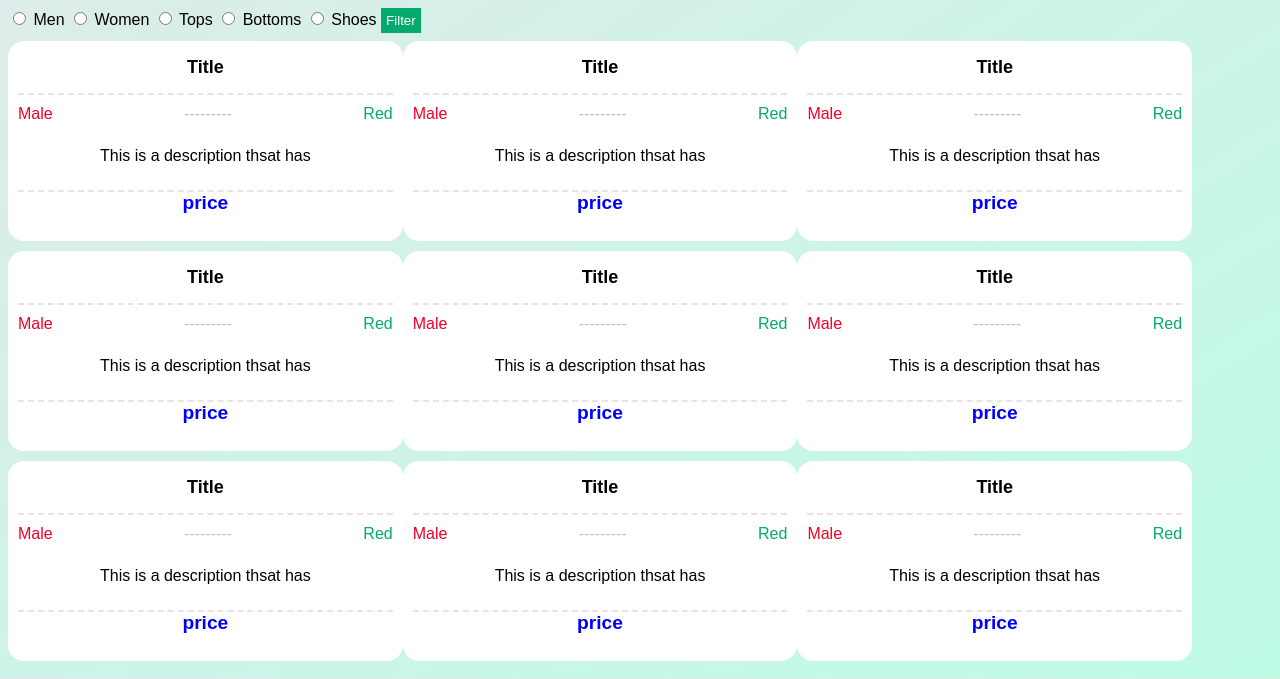
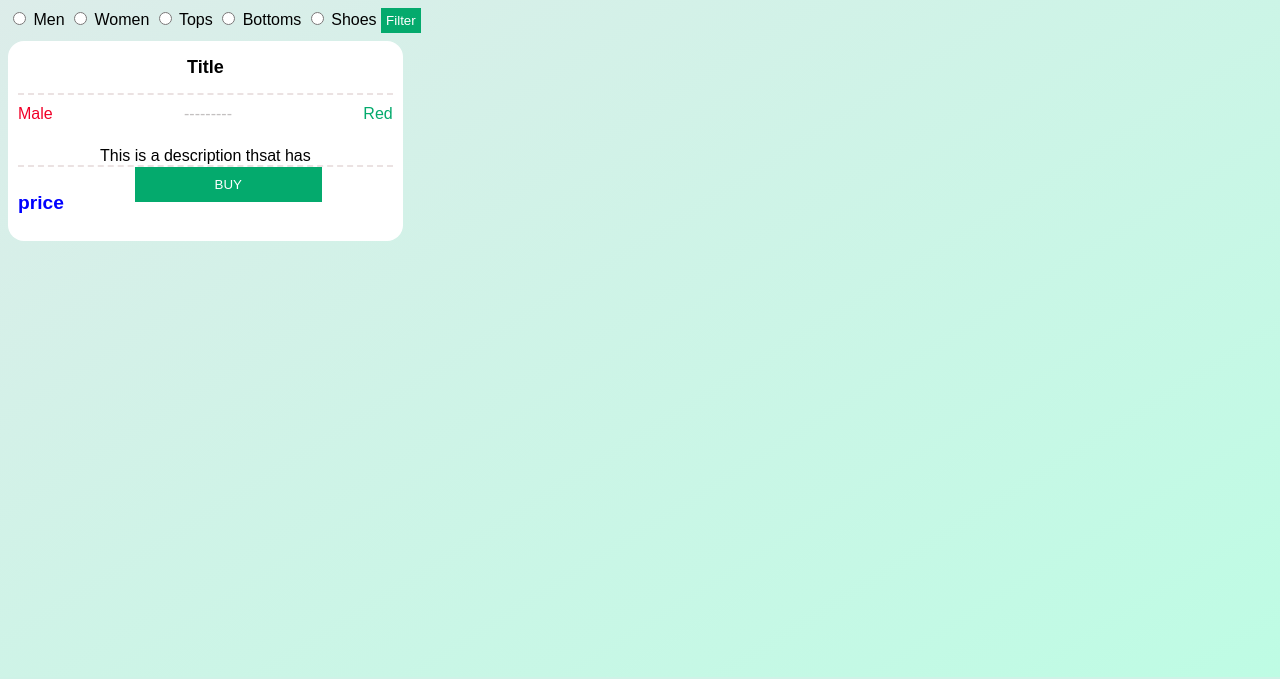
Before and after one commit to DrewHengehold/SHEIN2.0, a PHP site: page / in a window 1280 px wide. Shown: the part 123-802 px from the top of the page. Run offline with PHP 8.4, Linux system fonts and the light colour scheme; some libraries are stand-ins or nearby versions.

Commit message:
BUTTONS BUTTONS BUTTONS

```diff
--- a/Front_End/index.css
+++ b/Front_End/index.css
@@ -62,9 +62,22 @@
     white-space: nowrap;
 }
 
+.buy-it{
+    border-top: 2px dashed rgb(235, 226, 226);
+}
+
+.buy{
+    margin: auto;
+    width: 50%;
+    padding: 10px;
+    float: right center;
+    border: none;
+    background-color: #04AA6D;
+    color: white;
+}
 
 .price{
-    border-top: 2px dashed rgb(235, 226, 226);
+    float:left;
     color: blue;
     font-weight: bold;
     font-size: larger;
--- a/Front_End/index.html
+++ b/Front_End/index.html
@@ -55,123 +55,18 @@
                         <div class = "seperator"> ---------</div><br>
                         <div class = "item_description">This is a description thsat has</div>
                     </div>
-                    <h4 class = "price">price</h2>
+                    <div class = "buy-it">
+                        <h4 class = "price" id = "price">price</h2>
+                        <button class = "buy" id = "buy"> BUY </button>
+                    </div>
+
+
                 </div>
 
-                <div class = "card">
-                    <div class = "title_container" style = "border-bottom: black; border-width: 2px;">
-                        <h2 class = "item_name">Title</h3>
-                    </div>
-                    <div class = "descriptions">
-                        <div class = "item_color" id = "item_color">Red</div>
-                        <div class = "item_gender" id = "item_gender" >Male</div>
-                        <div class = "seperator"> ---------</div><br>
-                        <div class = "item_description">This is a description thsat has</div>
-                    </div>
-                    <h4 class = "price">price</h2>
-                </div>
-
-                <div class = "card">
-                    <div class = "title_container" style = "border-bottom: black; border-width: 2px;">
-                        <h2 class = "item_name">Title</h3>
-                    </div>
-                    <div class = "descriptions">
-                        <div class = "item_color" id = "item_color">Red</div>
-                        <div class = "item_gender" id = "item_gender" >Male</div>
-                        <div class = "seperator"> ---------</div><br>
-                        <div class = "item_description">This is a description thsat has</div>
-                    </div>
-                    <h4 class = "price">price</h2>
-                </div>
-
-            </div>
-
-            <div class = "row">
-
-                <div class = "card">
-                    <div class = "title_container" style = "border-bottom: black; border-width: 2px;">
-                        <h2 class = "item_name">Title</h3>
-                    </div>
-                    <div class = "descriptions">
-                        <div class = "item_color" id = "item_color">Red</div>
-                        <div class = "item_gender" id = "item_gender" >Male</div>
-                        <div class = "seperator"> ---------</div><br>
-                        <div class = "item_description">This is a description thsat has</div>
-                    </div>
-                    <h4 class = "price">price</h2>
-                </div>
-
-                <div class = "card">
-                    <div class = "title_container" style = "border-bottom: black; border-width: 2px;">
-                        <h2 class = "item_name">Title</h3>
-                    </div>
-                    <div class = "descriptions">
-                        <div class = "item_color" id = "item_color">Red</div>
-                        <div class = "item_gender" id = "item_gender" >Male</div>
-                        <div class = "seperator"> ---------</div><br>
-                        <div class = "item_description">This is a description thsat has</div>
-                    </div>
-                    <h4 class = "price">price</h2>
-                </div>
-
-                <div class = "card">
-                    <div class = "title_container" style = "border-bottom: black; border-width: 2px;">
-                        <h2 class = "item_name">Title</h3>
-                    </div>
-                    <div class = "descriptions">
-                        <div class = "item_color" id = "item_color">Red</div>
-                        <div class = "item_gender" id = "item_gender" >Male</div>
-                        <div class = "seperator"> ---------</div><br>
-                        <div class = "item_description">This is a description thsat has</div>
-                    </div>
-                    <h4 class = "price">price</h2>
-                </div>
 
             </div>
 
 
-            <div class = "row">
-
-                <div class = "card">
-                    <div class = "title_container" style = "border-bottom: black; border-width: 2px;">
-                        <h2 class = "item_name">Title</h3>
-                    </div>
-                    <div class = "descriptions">
-                        <div class = "item_color" id = "item_color">Red</div>
-                        <div class = "item_gender" id = "item_gender" >Male</div>
-                        <div class = "seperator"> ---------</div><br>
-                        <div class = "item_description">This is a description thsat has</div>
-                    </div>
-                    <h4 class = "price">price</h2>
-                </div>
-
-                <div class = "card">
-                    <div class = "title_container" style = "border-bottom: black; border-width: 2px;">
-                        <h2 class = "item_name">Title</h3>
-                    </div>
-                    <div class = "descriptions">
-                        <div class = "item_color" id = "item_color">Red</div>
-                        <div class = "item_gender" id = "item_gender" >Male</div>
-                        <div class = "seperator"> ---------</div><br>
-                        <div class = "item_description">This is a description thsat has</div>
-                    </div>
-                    <h4 class = "price">price</h2>
-                </div>
-
-                <div class = "card">
-                    <div class = "title_container" style = "border-bottom: black; border-width: 2px;">
-                        <h2 class = "item_name">Title</h3>
-                    </div>
-                    <div class = "descriptions">
-                        <div class = "item_color" id = "item_color">Red</div>
-                        <div class = "item_gender" id = "item_gender" >Male</div>
-                        <div class = "seperator"> ---------</div><br>
-                        <div class = "item_description">This is a description thsat has</div>
-                    </div>
-                    <h4 class = "price">price</h2>
-                </div>
-
-            </div>
          </div>
 
     </div>
--- a/Front_End/login.css
+++ b/Front_End/login.css
@@ -21,6 +21,7 @@ form {
     color: white;
     padding: 14px 20px;
     margin: 8px 0;
+    text-decoration: none;
     border: none;
     cursor: pointer;
   }
--- a/Front_End/login.html
+++ b/Front_End/login.html
@@ -16,7 +16,7 @@
 
                 <button class="thisbutton" type="button" id="login">Login</button>
 
-                <button class="thisbutton" type="button" id="create">Create Account</button>
+                <a class="thisbutton" type="button" id="create" href="createprofile.html">Create Account</button>
             </div>
         </form>
     </div>
```
Also changed, not shown: Front_End/index.js (added).
